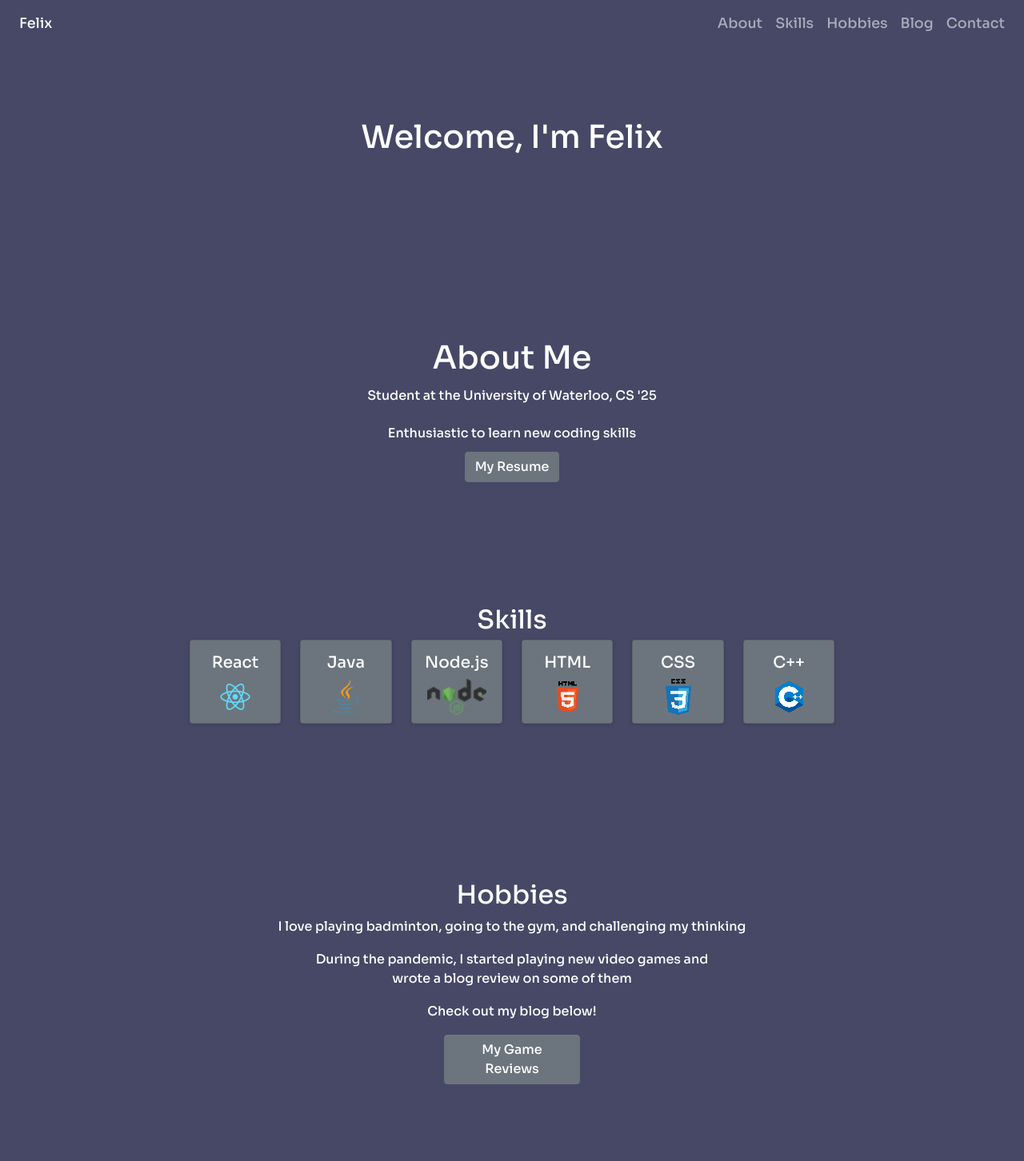
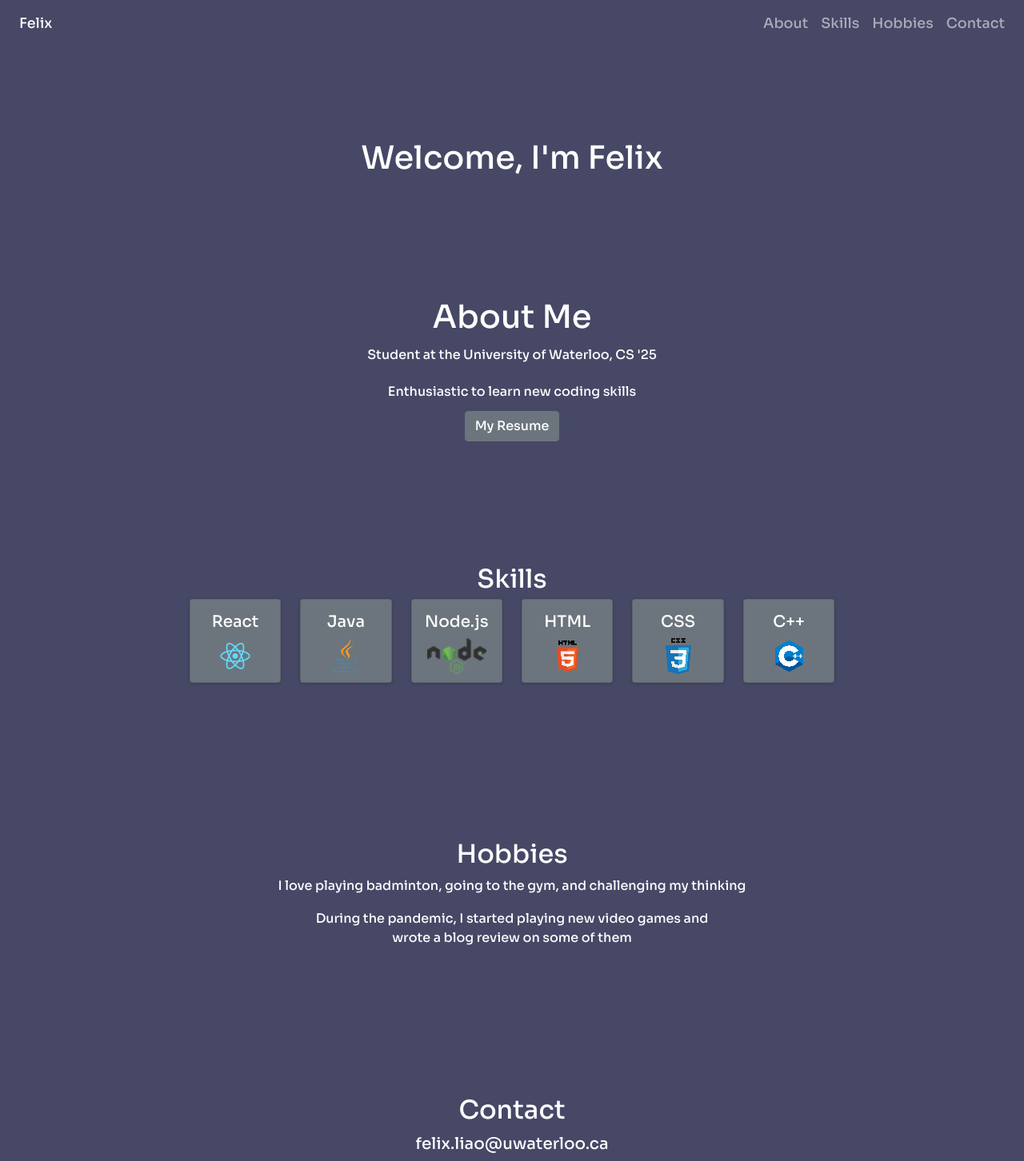
Before and after one commit to LiaoFe/mywebsite, a React (Create React App) app: page / in a window 1280 px wide. Shown: the top 1452 px of the page at 80% size. Built offline with nearby package versions, Linux system fonts and the light colour scheme.

Commit message:
disabled blog function until blog is updated

```diff
--- a/src/components/NavBar.js
+++ b/src/components/NavBar.js
@@ -47,7 +47,7 @@ import './navbar.css'
           <Nav.Link href='./#about'>About</Nav.Link>
           <Nav.Link href="./#skills">Skills</Nav.Link>
           <Nav.Link href="./#hobbies">Hobbies</Nav.Link>
-          <Nav.Link to="/blog">Blog</Nav.Link>
+          {/* <Nav.Link to="/blog">Blog</Nav.Link> */}
           <Nav.Link href="./#contact">Contact</Nav.Link>
         </Nav>
 
--- a/src/pages/AboutMe.js
+++ b/src/pages/AboutMe.js
@@ -86,8 +86,8 @@ function AboutMe(){
                     <h2>Hobbies</h2>
                     <p id="longer">I love playing badminton, going to the gym, and challenging my thinking</p>
                     <p id="shorter">During the pandemic, I started playing new video games and wrote a blog review on some of them</p>
-                    <p>Check out my blog below!</p>
-                    <Button className="btn btn-secondary" href='/blog' id="blogbutton">My Game Reviews</Button>
+                    {/* <p>Check out my blog below!</p>
+                    <Button className="btn btn-secondary" href='/blog' id="blogbutton">My Game Reviews</Button> */}
                 </Stack>
                 <Stack id="contact">
                         <h2>
--- a/src/pages/about.css
+++ b/src/pages/about.css
@@ -47,7 +47,10 @@ body {
 
 #welcome {
     padding: 10%;
+    padding-top: 12%;
+    padding-bottom: 4%;
 }
+
 
 #hobbies {
     max-width: 1000px;
```
